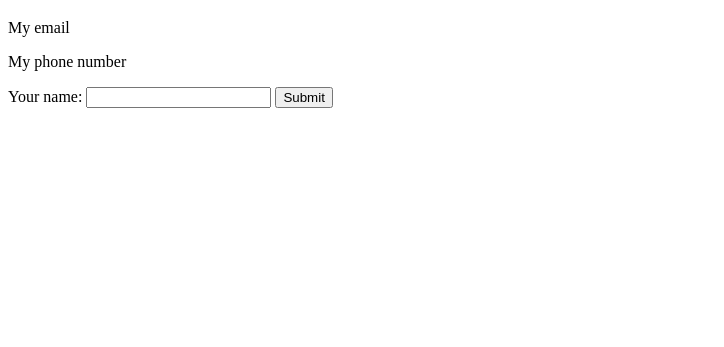
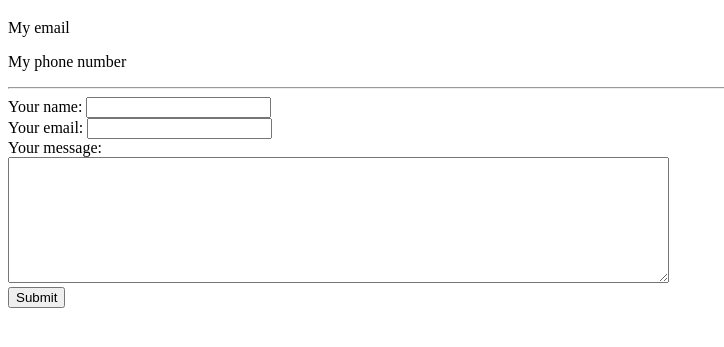
Before and after one commit to DiogoKaster/Kaster-Website, a plain HTML site: page contact.html in a window 1280 px wide. Shown: the part 61-408 px from the top of the page, without its empty margins (0-724 px from the left). Drawn offline with Linux system fonts and the light colour scheme.

Commit message:
changed functions in contact file

```diff
--- a/contact.html
+++ b/contact.html
@@ -11,11 +11,16 @@
     <h1>Contact Details</h1>
     <p>My email</p>
     <p>My phone number</p>
+    <hr>
 
-    <form class="" action="index.html" method="post"> <!-- form creation -->
+    <form action="mailto:diogokaster@gmail.com" method="post" enctype="text/plain"> <!-- form creation -->
         <label>Your name:</label>   <!-- tag before input -->
-        <input type="text" name="" value="">    <!-- self-closing tag where you may choose the input type att -->
-        <input type="submit" name="">
+        <input type="text" name="yourName" value=""> <br>   <!-- self-closing tag where you may choose the input type att -->
+        <label>Your email:</label>
+        <input type="email" name="yourEmail" value=""><br>
+        <label>Your message:</label><br>
+        <textarea name="name" rows="8" cols="80"></textarea><br>
+        <input type="submit" name="yourMsg">
     </form>
 </body>
 </html>
```
